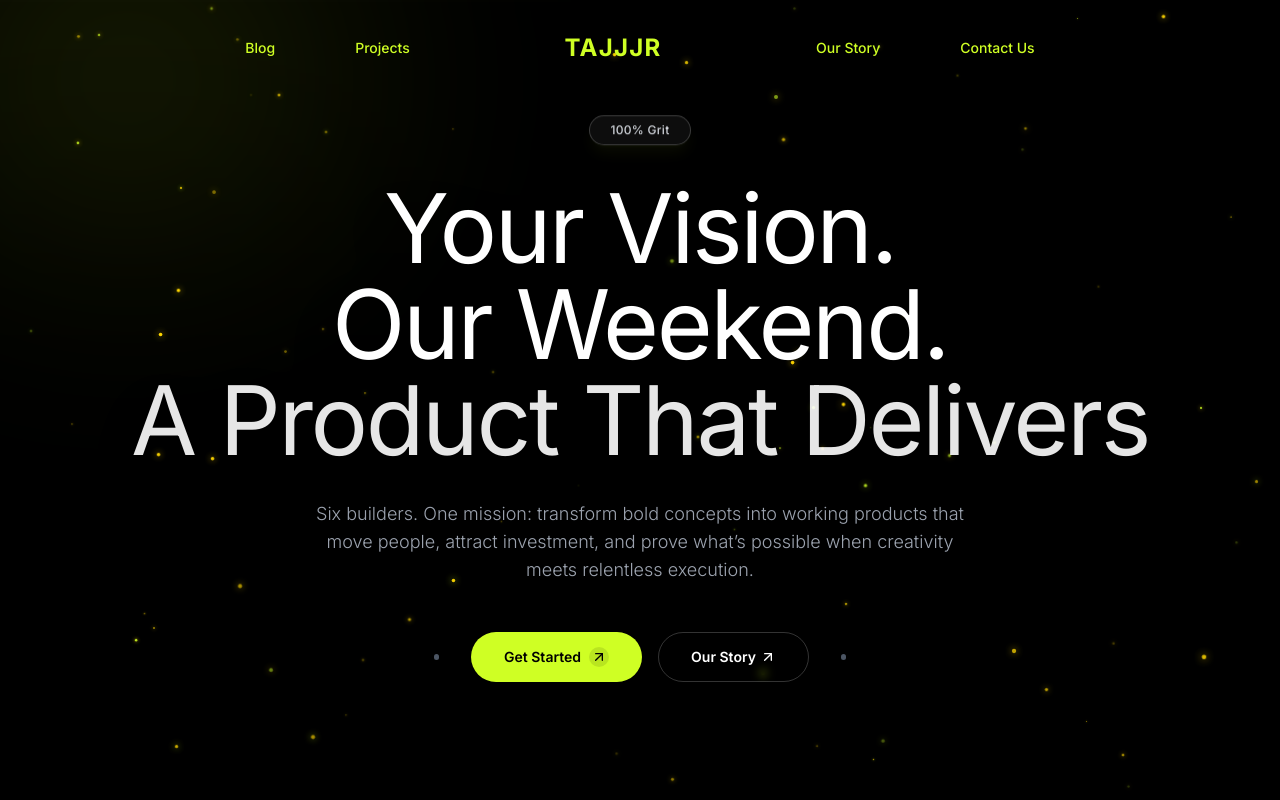
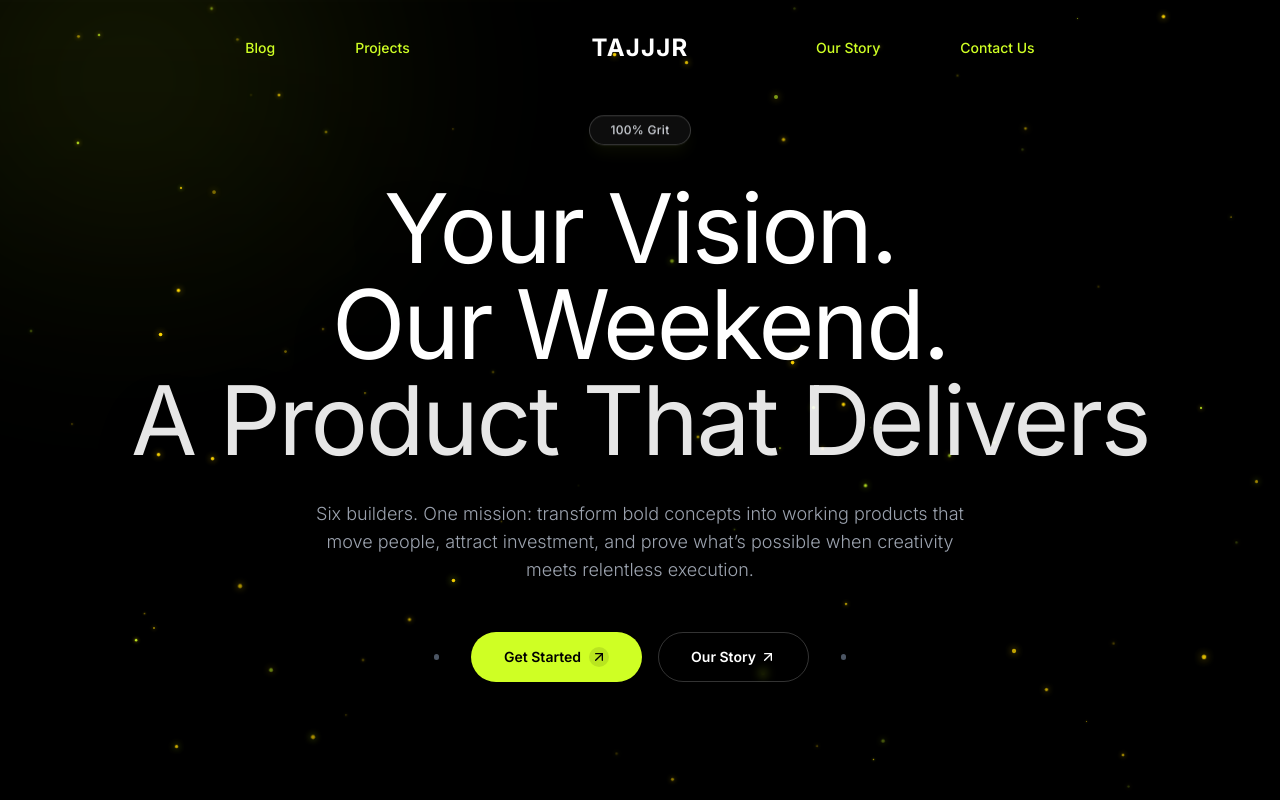
Before and after one commit to tajjjjr/tajjj, a React (Vite) app: page / in a window 1280 px wide. Shown: the top 800 px of the page. Built offline with nearby package versions, Linux system fonts and the light colour scheme.

Commit message:
fix: use consistent padding for navbar in both states. Increase reduce transformation time. Center TAJJJR logo Make TAJJJR logo white for defferentition

```diff
--- a/src/components/Navbar.tsx
+++ b/src/components/Navbar.tsx
@@ -26,10 +26,10 @@ const Navbar: React.FC<NavbarProps> = ({ scrolled }) => {
 
   const brandColor = "#CFFF24";
 
-  const baseHeaderClasses = "fixed z-50 transition-all duration-300 ease-in-out w-full font-inter";
-  const commonInnerClasses = "w-full lg:w-2/3 mx-auto flex items-center justify-between h-full px-4 sm:px-6 lg:px-8 transition-all duration-300 ease-in-out";
-  const blendedInnerClasses = "py-8 bg-transparent";
-  const scrolledInnerClasses = "top-4 rounded-full shadow-2xl shadow-indigo-500/10 bg-gray-900/90 backdrop-blur-md py-3 px-8 border border-gray-700";
+  const baseHeaderClasses = "fixed z-50 transition-all duration-300 ease-in-out w-full font-inter top-0 flex justify-center";
+  const commonInnerClasses = "w-full lg:w-2/3 relative grid grid-cols-3 items-center h-full px-4 sm:px-6 lg:px-8 transition-all duration-300 ease-in-out py-8";
+  const blendedInnerClasses = "bg-transparent";
+  const scrolledInnerClasses = "rounded-full shadow-2xl shadow-indigo-500/10 bg-gray-900/90 backdrop-blur-md border border-gray-700";
 
   const NavLinks: React.FC<{ links: NavLink[] }> = ({ links }) => (
     <div className="hidden lg:flex space-x-10">
@@ -47,7 +47,7 @@ const Navbar: React.FC<NavbarProps> = ({ scrolled }) => {
   );
 
   return (
-    <header className={`${baseHeaderClasses} top-0`}>
+    <header className={baseHeaderClasses}>
 
       <div
         className={`
@@ -57,22 +57,26 @@ const Navbar: React.FC<NavbarProps> = ({ scrolled }) => {
       >
 
         {/* LEFT LINKS */}
-        <NavLinks links={navLinks.left} />
+        <div className="justify-self-start">
+          <NavLinks links={navLinks.left} />
+        </div>
 
         {/* CENTER LOGO */}
         <div
-          className="flex-shrink-0 font-extrabold text-2xl tracking-wider cursor-pointer transition duration-300"
-          style={{ color: brandColor }}
+          className="justify-self-center font-extrabold text-2xl tracking-wider cursor-pointer transition duration-300"
+          style={{ color: "#FFFFFF" }}
         >
           TAJJJR
         </div>
 
         {/* RIGHT LINKS */}
-        <NavLinks links={navLinks.right} />
+        <div className="justify-self-end">
+          <NavLinks links={navLinks.right} />
+        </div>
 
-        {/* MOBILE MENU BUTTON */}
+        {/* MOBILE MENU BUTTON - Positioned absolutely on mobile */}
         <button
-          className="lg:hidden p-2 transition"
+          className="lg:hidden absolute right-4 sm:right-6 p-2 transition"
           style={{
             background: "transparent",
             border: "none",
```
